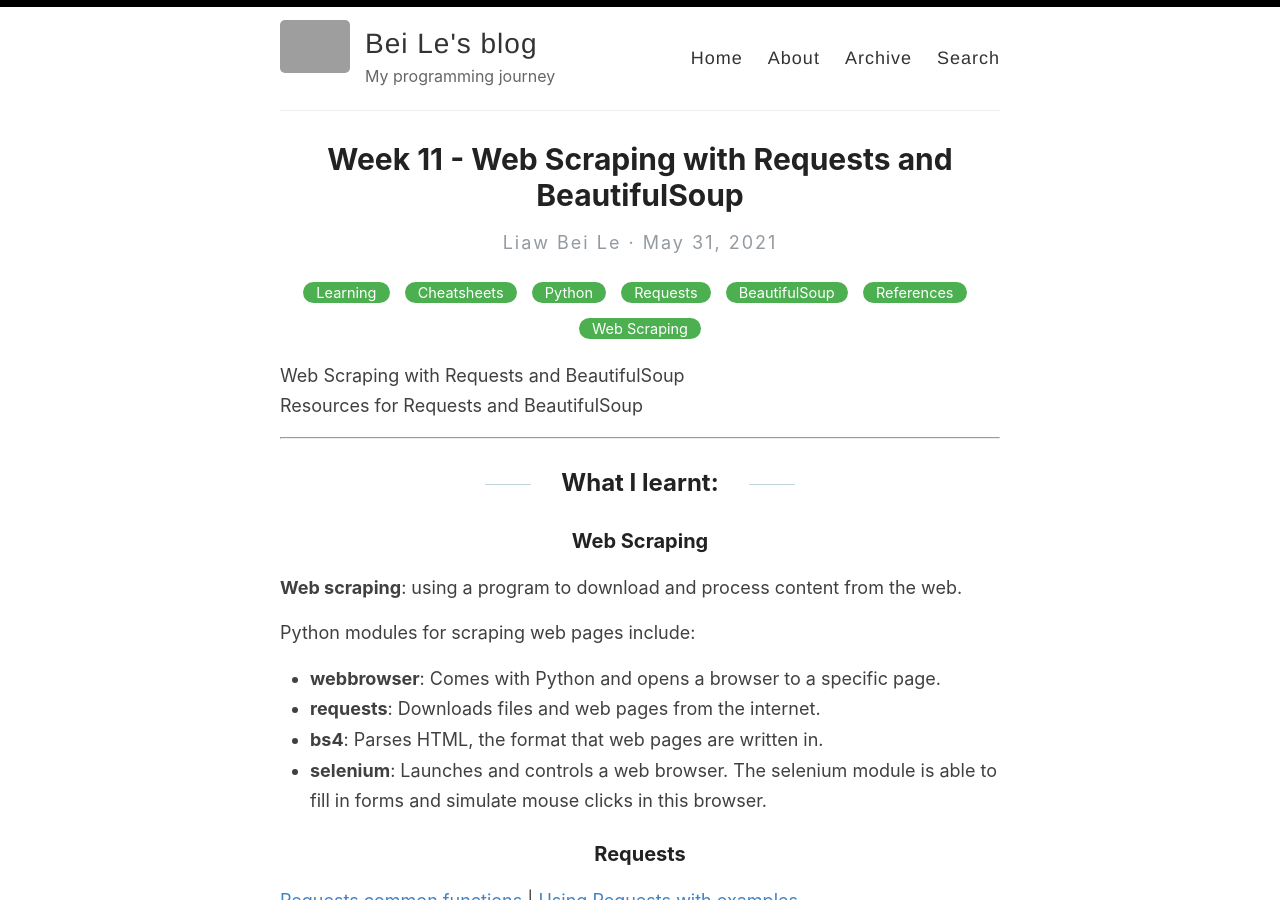
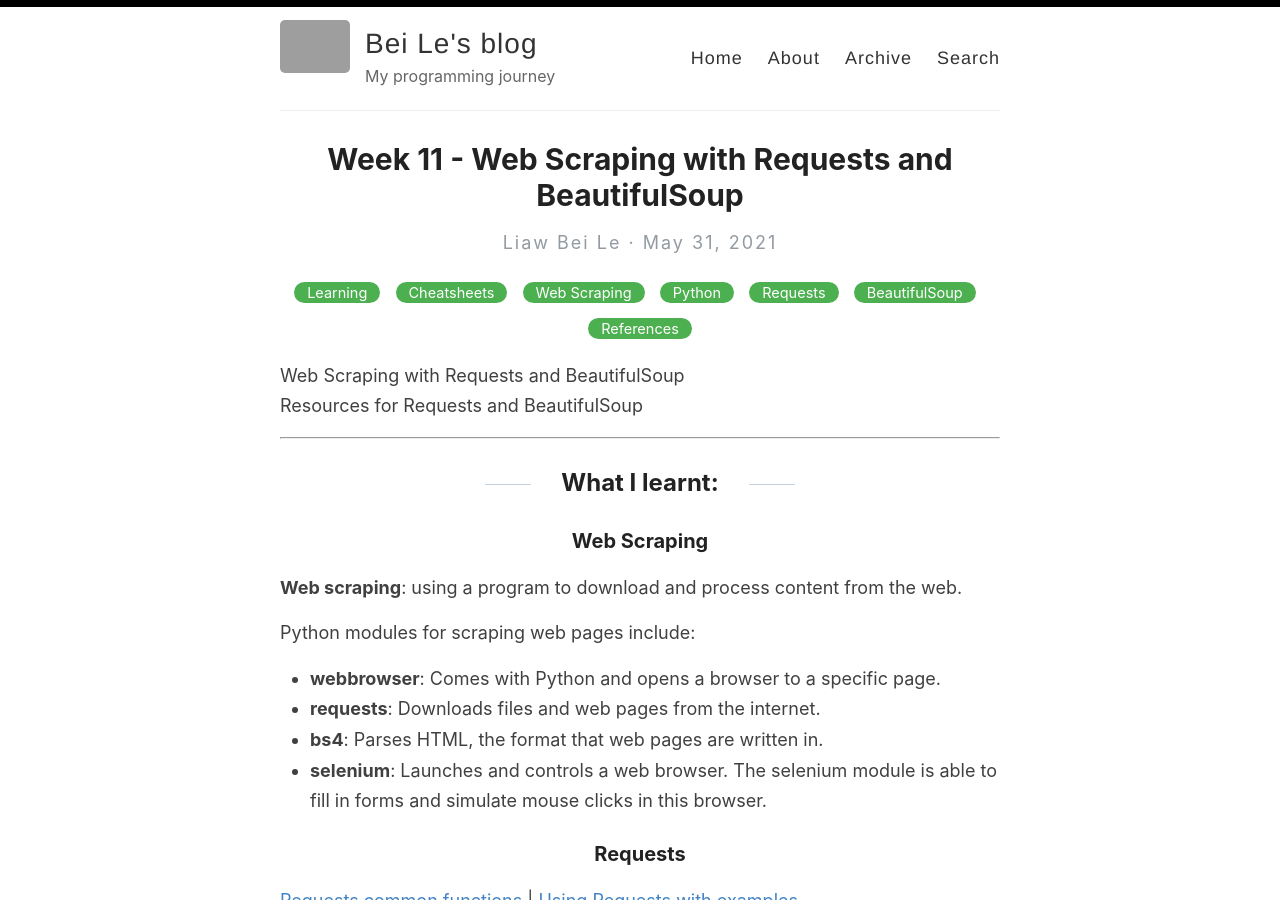
Before and after one commit to liawbeile/liawbeile.github.io, a Jekyll site: the page built from _posts/2021-5-31-may31.md, in a window 1280 px wide and 900 px high. Built offline with Jekyll 4.4.1, drawn with Linux system fonts in a browser that asks for light colours; grey boxes are pictures that could not be loaded.

```diff
--- a/_posts/2021-5-31-may31.md
+++ b/_posts/2021-5-31-may31.md
@@ -1,7 +1,7 @@
 ---
 layout: post
 title:  Week 11 - Web Scraping with Requests and BeautifulSoup
-categories: [Learning, Cheatsheets, Python, Requests, BeautifulSoup, References, Web Scraping]
+categories: [Learning, Cheatsheets, Web Scraping, Python, Requests, BeautifulSoup, References]
 ---
 
 Web Scraping with Requests and BeautifulSoup
```
